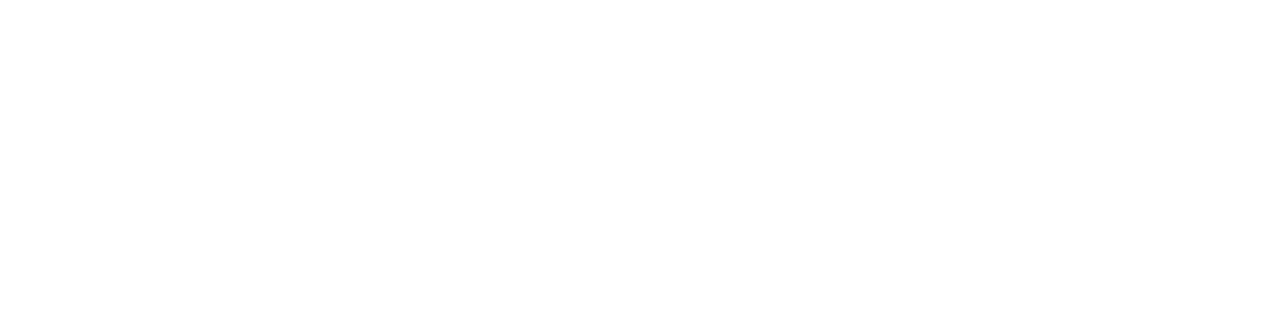
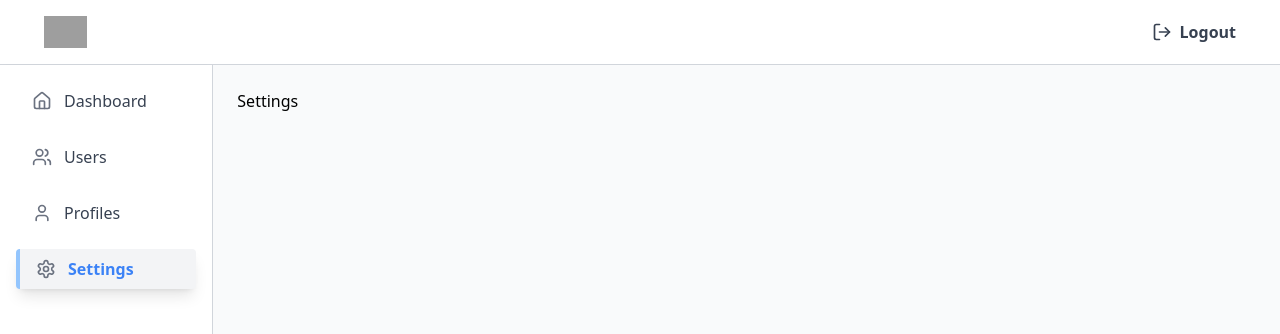
Before and after one commit to HamzaAliKundi/portal, a React (Vite) app: page /settings in a window 1280 px wide. Before the commit this address had no page. Shown: the top 334 px of the page. Built offline with nearby package versions, Linux system fonts and the light colour scheme; sample sign-in values are in the browser's storage; grey boxes are pictures that could not be loaded.

Commit message:
create structure

```diff
--- a/package.json
+++ b/package.json
@@ -10,6 +10,7 @@
   "dependencies": {
     "@tanstack/react-query": "^5.62.11",
     "axios": "^1.7.9",
+    "lucide-react": "^0.469.0",
     "react": "^18.0.0",
     "react-dom": "^18.0.0",
     "react-hook-form": "^7.54.2",
--- a/src/App.tsx
+++ b/src/App.tsx
@@ -4,10 +4,12 @@
 import Users from './pages/users';
 import PublicRoutes from './pages/publicRoutes';
 import ProtectedRoutes from './pages/protextedRoutes';
+import Layout from './pages/layout';
+import Settings from './pages/settings';
+import Profiles from './pages/profiles';
 
 function App() {
   return (
-    <>
     <BrowserRouter>
       <Routes>
         <Route element={<PublicRoutes />}>
@@ -15,12 +17,15 @@
         </Route>
 
         <Route element={<ProtectedRoutes />}>
-            <Route path="/dashboard" element={<Dashboard />} />
-            <Route path="/users" element={<Users />} />
+          <Route path="/" element={<Layout />}>
+            <Route path="users" element={<Users />} />
+            <Route path="settings" element={<Settings />} />
+            <Route path="profiles" element={<Profiles />} />
+            <Route path="dashboard" element={<Dashboard />} />
+          </Route>
         </Route>
       </Routes>
     </BrowserRouter>
-    </>
   );
 }
 
--- /dev/null
+++ b/src/pages/layout.tsx
@@ -0,0 +1,52 @@
+import { NavLink, Outlet } from "react-router-dom";
+import { Home, User, Users, Settings } from "lucide-react";
+import Navbar from './navbar';
+
+const links = [
+  { name: "Dashboard", path: "/dashboard", icon: Home },
+  { name: "Users", path: "/users", icon: Users },
+  { name: "Profiles", path: "/profiles", icon: User },
+  { name: "Settings", path: "/settings", icon: Settings },
+];
+
+const Layout = () => {
+  return (
+    <div className="flex h-screen flex-col">
+      <Navbar />
+
+      <div className="flex flex-1">
+        <aside className="w-1/6 bg-white border-r border-gray-300 shadow-md">
+          <nav className="p-4">
+            <ul className="space-y-4">
+              {links.map((link) => (
+                <li key={link.path}>
+                  <NavLink
+                    to={link.path}
+                    className={({ isActive }) =>
+                      `flex items-center px-4 py-2 rounded transition-all ${isActive
+                        ? "bg-gray-100 border-l-4 border-blue-300 shadow-lg text-blue-500 font-semibold"
+                        : "text-gray-700 hover:bg-gray-200"
+                      }`
+                    }
+                  >
+                    <link.icon
+                      className={`mr-3 h-5 w-5 ${"text-gray-500"
+                        }`}
+                    />
+                    {link.name}
+                  </NavLink>
+                </li>
+              ))}
+            </ul>
+          </nav>
+        </aside>
+
+        <main className="flex-1 p-6 bg-gray-50">
+          <Outlet />
+        </main>
+      </div>
+    </div>
+  );
+};
+
+export default Layout;
--- /dev/null
+++ b/src/pages/navbar.tsx
@@ -0,0 +1,37 @@
+import { Link, useNavigate } from "react-router-dom";
+import { LogOut } from "lucide-react";
+
+const Navbar = () => {
+    const navigate = useNavigate();
+
+    const handleLogout = () => {
+        localStorage.removeItem("token");
+        navigate("/");
+    }
+
+    return (
+        <div className="bg-white shadow-md py-4 px-11 flex items-center justify-between border-b border-gray-300">
+            <div className="flex items-center space-x-4">
+                <Link to="/" className="flex items-center text-gray-700">
+                    <img
+                        src="https://w7.pngwing.com/pngs/175/27/png-transparent-uniform-logo-brand-web-page-industry-navbar-text-trademark-logo-thumbnail.png"
+                        alt="Logo"
+                        className="h-8 w-auto"
+                    />
+                </Link>
+            </div>
+
+            <div className="flex items-center space-x-4">
+                <span
+                    onClick={handleLogout}
+                    className="flex items-center text-gray-700 hover:text-blue-500 cursor-pointer"
+                >
+                    <LogOut className="mr-2 h-5 w-5" />
+                    <span className="font-semibold">Logout</span>
+                </span>
+            </div>
+        </div>
+    );
+};
+
+export default Navbar;
--- /dev/null
+++ b/src/pages/profiles/index.tsx
@@ -0,0 +1,7 @@
+const Profiles = () => {
+    return (
+        <div>Profile</div>
+    )
+}
+
+export default Profiles;
--- /dev/null
+++ b/src/pages/settings/index.tsx
@@ -0,0 +1,7 @@
+const Settings = () => {
+    return (
+        <div>Settings</div>
+    )
+}
+
+export default Settings
```
Also changed, not shown: 1 other file (tests, documents, lock files or other folders). Lines whose indentation alone changed are shown as unchanged.
